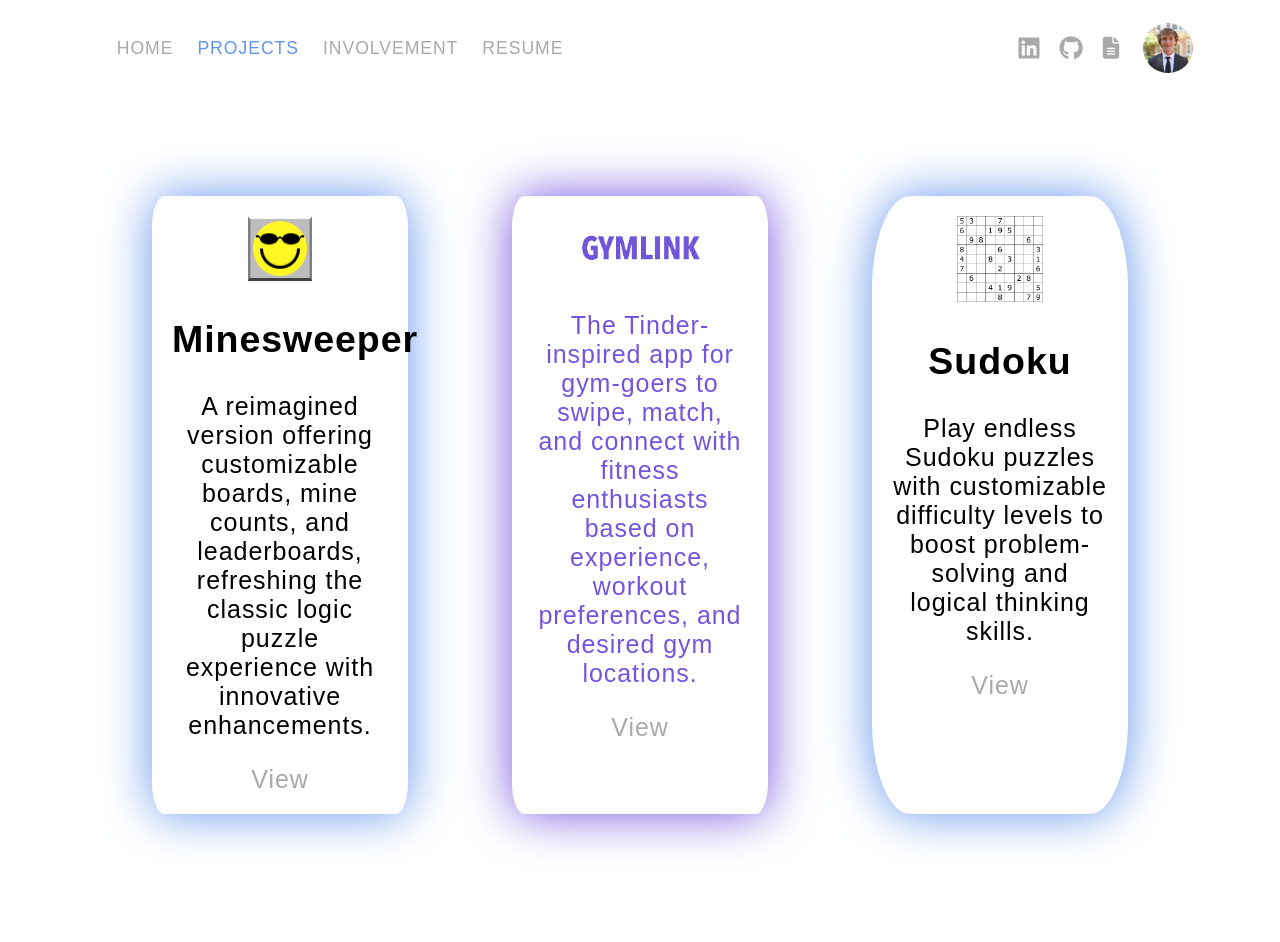
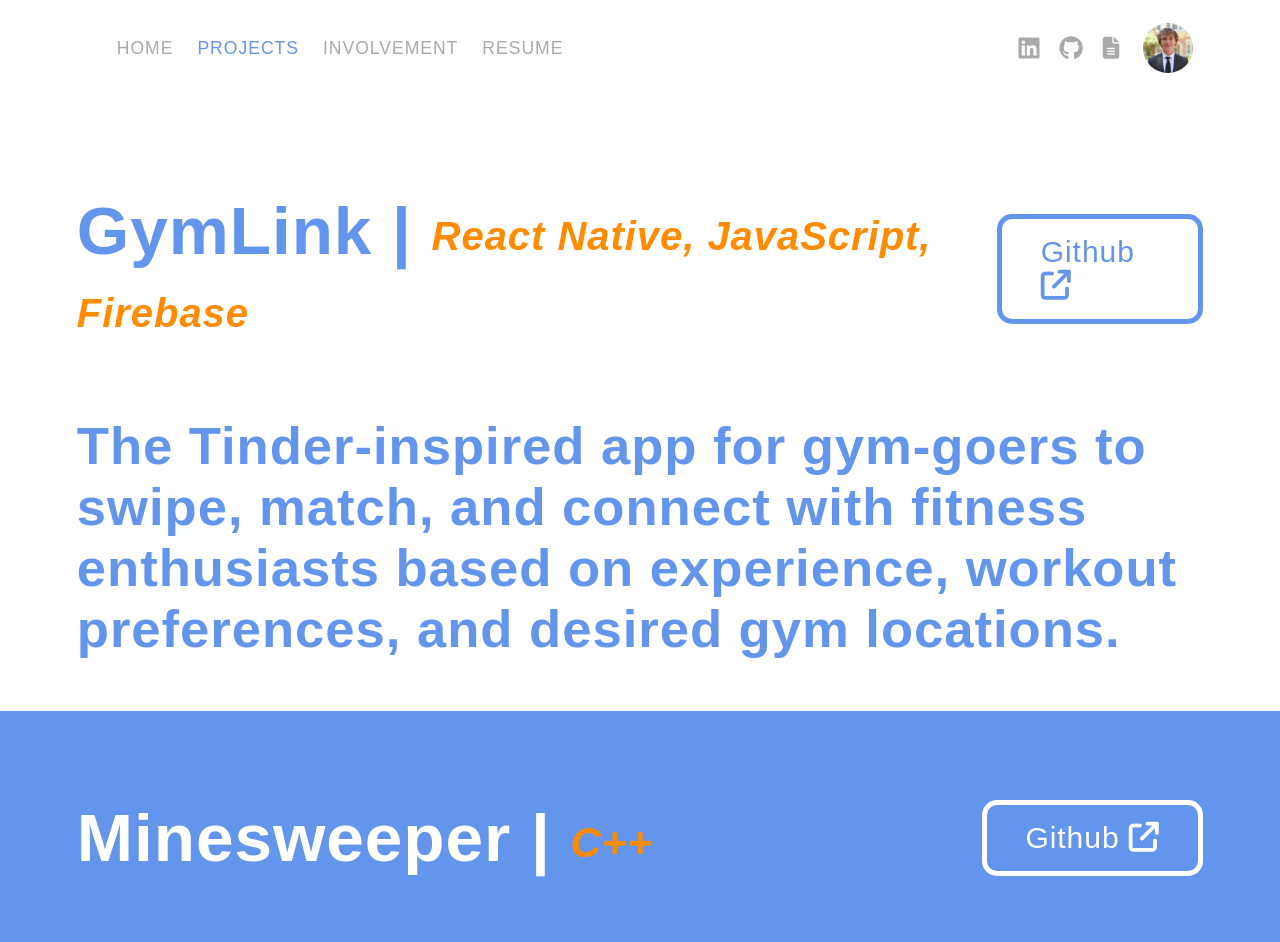
Before and after one commit to a1exanderklein/Portfolio-1.0, a plain HTML site: page projects.html in a window 1280 px wide. Shown: the top 942 px of the page. Before the commit the page ends 914 px from the top, so only its background shows below. Drawn offline with Linux system fonts and the light colour scheme.

Commit message:
Projects Complete

```diff
--- a/projects.html
+++ b/projects.html
@@ -25,7 +25,30 @@
             <img id="headshot" src="assets/headshot.png" alt="Headshot">
         </div>
     </nav>
-    <div class="project-boxes">
+    <section class="project-highlights">
+        <div id="gymlink">
+            <div id="gymlink-header">
+                <h2 >GymLink | <i style="font-size: 40px; vertical-align: middle; color: darkorange">React Native, JavaScript, Firebase</i></h2>
+                <a class="github-links" href="https://github.com/a1exanderklein/GymLink">Github <i class="fa fa-arrow-up-right-from-square" style="vertical-align: baseline;"></i></a>
+            </div>
+            <h3>The Tinder-inspired app for gym-goers to swipe, match, and connect with fitness enthusiasts based on experience, workout preferences, and desired gym locations.</h3>
+        </div>
+        <div id="minesweeper">
+            <div id="minesweeper-header">
+                <h2>Minesweeper | <i style="font-size: 42px; vertical-align: middle; color: darkorange">C++</i></h2>
+                <a id="github-links-blue" href="https://github.com/a1exanderklein/minesweeper">Github <i class="fa fa-arrow-up-right-from-square" style="vertical-align: baseline;"></i></a>
+            </div>
+            <h3>A reimagined version offering customizable boards, mine counts, and leaderboards, refreshing the classic logic puzzle experience with innovative enhancements.</h3>
+        </div>
+        <div id="sudoku">
+            <div id="sudoku-header">
+                <h2>Sudoku Generator | <i style="font-size: 40px; vertical-align: middle; color: darkorange">Python</i></h2>
+                <a class="github-links" href="https://github.com/a1exanderklein/COP3502-Final-Project-Sudoku">Github <i class="fa fa-arrow-up-right-from-square" style="vertical-align: baseline;"></i></a>
+            </div>
+            <h3>Play endless Sudoku puzzles with customizable difficulty levels to boost problem-solving and logical thinking skills.</h3>
+        </div>
+    </section>
+    <!-- <div class="project-boxes">
         <div id="minesweeper">
             <img id="minesweeper-img" src="assets/minesweeper_face.png" alt="Minesweeper">
             <h2>Minesweeper</h2>
@@ -42,7 +65,7 @@
             <h2>Sudoku</h2>
             <p>Play endless Sudoku puzzles with customizable difficulty levels to boost problem-solving and logical thinking skills.</p>
             <a href="https://github.com/a1exanderklein/COP3502-Final-Project-Sudoku">View</a>
-        </div>
+        </div> -->
     </div>
 </body>
 </html>
--- a/style.css
+++ b/style.css
@@ -164,59 +164,128 @@ a:hover {
 #about-text {
     color: white;
     font-size: 30px;
-    text-align: justify;
+    text-align: left;
     overflow-wrap: break-word;
     max-width: 100%;
 }
 
 /* PROJECTS */
 
-.project-boxes {
-    display: flex;
+.project-highlights {
     justify-content: space-around;
-    padding: 100px;
-}
-
-#minesweeper {
-    box-shadow: 0 0 50px cornflowerblue;
-    width: 20%; /* Adjust the width as needed */
-    padding: 20px;
-    text-align: center;
-    border-radius: 5%;
-    font-family: 'Franklin Gothic Light', sans-serif;
-    font-size: 25px;
-}
-
-#minesweeper-img {
-    width: 30%;
 }
 
 #gymlink {
-    box-shadow: 0 0 50px #7454de;
-    width: 20%; /* Adjust the width as needed */
-    padding: 20px;
-    text-align: center;
-    border-radius: 5%;
-    font-family: 'Franklin Gothic Light', sans-serif;
-    font-size: 25px;
-    color: #7454de;
+    padding-left: 6vw;
+    padding-right: 6vw;
+    margin-top: 5vh;
+    justify-content: space-around;
+    font-size: 45px;
+    color: cornflowerblue;
 }
 
-#gymlink-img {
-    width: 80%;
+#gymlink-header {
+    justify-content: space-between;
+    display: flex;
+    align-items: center;
+    margin-bottom: -5vh;
+}
+
+/* #logos {
+    display: flex;
+    align-items: center;
+    margin-left: 15px;
+    margin-top: 5px;
+}
+
+#logos img {
+    margin-right: 20px;
+    width: 15%;
+} */
+
+
+
+#minesweeper {
+    background-color: cornflowerblue;
+    padding: 4vh 6vw;
+    color: white;
+    font-size: 45px;
+    text-align: left;
+    overflow-wrap: break-word;
+    max-width: 100%;
+}
+
+#minesweeper-header {
+    vertical-align: center;
+    justify-content: space-between;
+    display: flex;
+    align-items: center;
+    margin-bottom: -5vh;
+
 }
 
 #sudoku {
-    box-shadow: 0 0 50px cornflowerblue;
-    width: 20%; /* Adjust the width as needed */
-    padding: 20px;
-    text-align: center;
-    border-radius: 15%;
-    font-family: 'Franklin Gothic Light', sans-serif;
-    font-size: 25px;
+    padding-left: 6vw;
+    padding-right: 6vw;
+    margin-top: 10vh;
+    justify-content: space-around;
+    font-size: 45px;
+    color: cornflowerblue;
 }
 
-#sudoku-img {
-    width: 40%;
+#sudoku-header {
+    vertical-align: center;
+    justify-content: space-between;
+    display: flex;
+    align-items: center;
+    margin-bottom: -5vh;
 
 }
+
+.github-links {
+    cursor: pointer;
+    border: cornflowerblue;
+    border-style: solid;
+    border-width: 5px;
+    border-radius: 15px;
+    padding: 2vh 3vw ;
+    background-color: transparent;
+    font-family: 'Franklin Gothic Light', sans-serif;
+    font-size: 30px;
+    color: cornflowerblue;
+    transition: all 0.2s ease;
+}
+
+.github-links:hover {
+    text-decoration: none;
+    color: darkorange;
+    border: darkorange;
+    border-style: solid;
+    border-width: 5px;
+    background-color: white;
+    transition: all 0.3s ease;
+}
+
+#github-links-blue {
+    cursor: pointer;
+    border: white;
+    border-style: solid;
+    border-width: 5px;
+    border-radius: 15px;
+    padding: 2vh 3vw ;
+    background-color: transparent;
+    font-family: 'Franklin Gothic Light', sans-serif;
+    font-size: 30px;
+    color: white;
+    transition: all 0.2s ease;
+}
+
+#github-links-blue:hover {
+    text-decoration: none;
+    color: darkorange;
+    border: darkorange;
+    border-style: solid;
+    border-width: 5px;
+    background-color: white;
+    transition: all 0.3s ease;
+}
```
